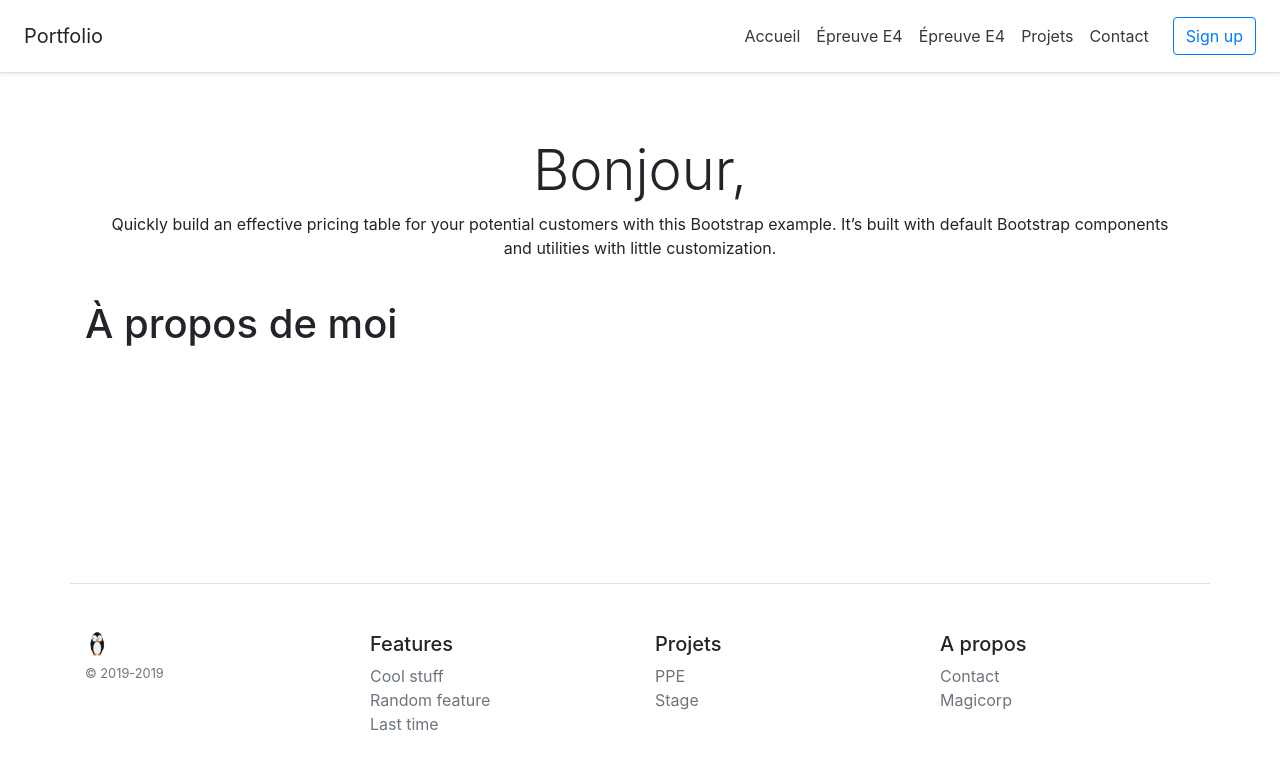
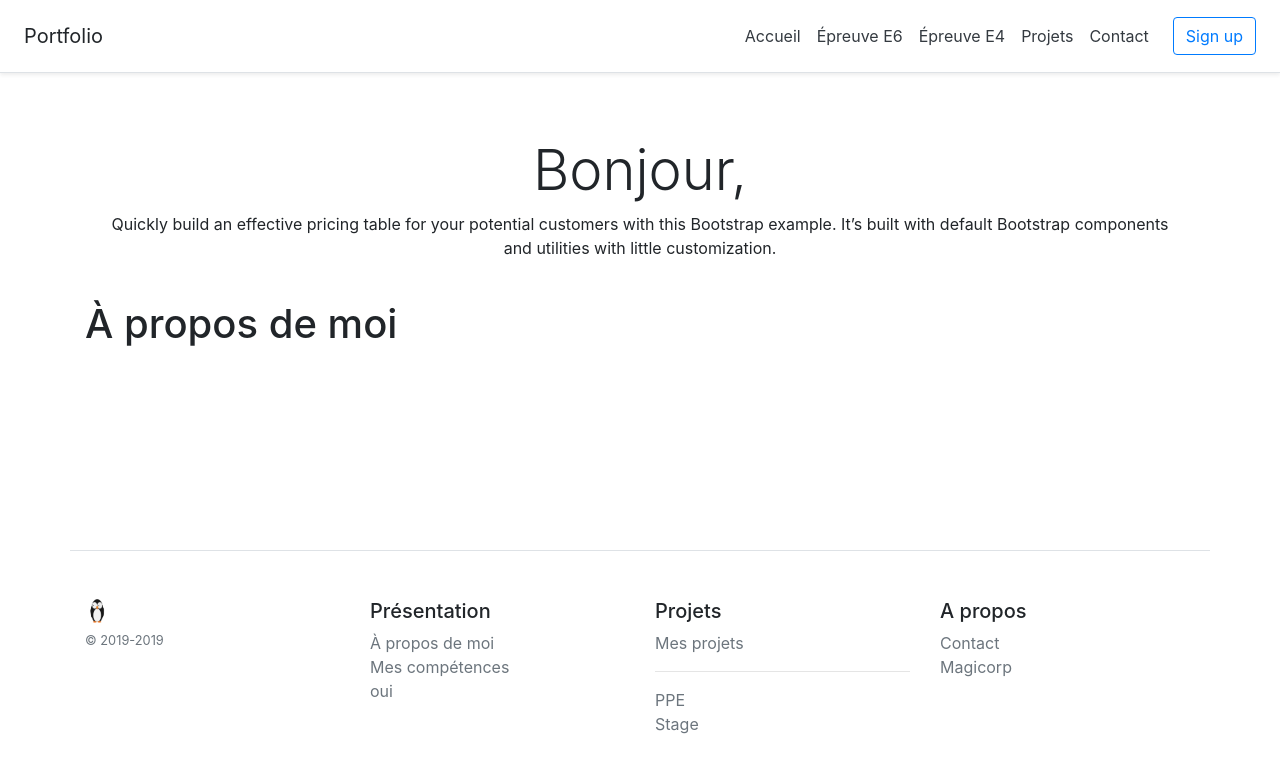
Before and after one commit to charles66820/portfolio, a PHP site: template templates/about.html.twig in a window 1280 px wide. Shown: the top 773 px of the page. Run offline with PHP 8.4, Linux system fonts and the light colour scheme; the template is opened without the code that fills it, so the values that code supplies are empty; some libraries are stand-ins or nearby versions.

Commit message:
correction et sticky navbar

```diff
--- a/templates/template.html.twig
+++ b/templates/template.html.twig
@@ -9,6 +9,7 @@
 
   <link href="https://fonts.googleapis.com/css?family=Roboto" rel="stylesheet">
   <link rel="stylesheet" href="https://stackpath.bootstrapcdn.com/bootstrap/4.3.1/css/bootstrap.min.css" integrity="sha384-ggOyR0iXCbMQv3Xipma34MD+dH/1fQ784/j6cY/iJTQUOhcWr7x9JvoRxT2MZw1T" crossorigin="anonymous">
+  <link rel="stylesheet" href="https://use.fontawesome.com/releases/v5.8.1/css/all.css" integrity="sha384-50oBUHEmvpQ+1lW4y57PTFmhCaXp0ML5d60M1M7uH2+nqUivzIebhndOJK28anvf" crossorigin="anonymous">
   {% block stylesheet %}{% endblock %}
   <style media="screen">
   .navbar-toggler-icon {
@@ -17,8 +18,13 @@
   </style>
 </head>
 <body class="d-flex h-100 w-100">
+  <div id="loading" class="bg-white h-100 w-100 position-fixed justify-content-center align-items-center" style="z-index:2000;display:-ms-flexbox;display:flex">
+    <div  class="spinner-border text-info" style="width: 4rem; height: 4rem;" role="status">
+      <span class="sr-only">Loading...</span>
+    </div>
+  </div>
   <div class="d-flex h-100 w-100 mx-auto flex-column">
-    <header class="navbar navbar-expand-sm p-3 px-md-4 mb-3 bg-white border-bottom shadow-sm">
+    <header class="navbar navbar-expand-sm p-3 px-md-4 mb-3 bg-white border-bottom shadow-sm position-sticky fixed-top">
       <h5 class="my-0 mr-md-auto font-weight-normal navbar-brand">Portfolio</h5>
       <button class="navbar-toggler" type="button" data-toggle="collapse" data-target="#navbarNav" aria-controls="navbarToggler" aria-expanded="false" aria-label="Toggle navigation">
         <span class="navbar-toggler-icon"></span>
@@ -30,7 +36,7 @@
             <a class="p-2 text-dark" href="/">Accueil</a>
           </li>
           <li class="nav-item">
-            <a class="p-2 text-dark" href="E6">Épreuve E4</a>
+            <a class="p-2 text-dark" href="E6">Épreuve E6</a>
           </li>
           <li class="nav-item">
             <a class="p-2 text-dark" href="E4">Épreuve E4</a>
@@ -57,18 +63,20 @@
           <small class="d-block mb-3 text-muted">© 2019-2019</small>
         </div>
         <div class="col-6 col-md">
-          <h5>Features</h5>
+          <h5>Présentation</h5>
           <ul class="list-unstyled text-small">
-            <li><a class="text-muted" href="#">Cool stuff</a></li>
-            <li><a class="text-muted" href="#">Random feature</a></li>
-            <li><a class="text-muted" href="#">Last time</a></li>
+            <li><a class="text-muted" href="/about#aboutMe">À propos de moi</a></li>
+            <li><a class="text-muted" href="/about#skills">Mes compétences</a></li>
+            <li><a class="text-muted" href="/about#">oui</a></li>
           </ul>
         </div>
         <div class="col-6 col-md">
           <h5>Projets</h5>
           <ul class="list-unstyled text-small">
-            <li><a class="text-muted" href="#">PPE</a></li>
-            <li><a class="text-muted" href="#">Stage</a></li>
+            <li><a class="text-muted" href="/projects">Mes projets</a></li>
+            <hr>
+            <li><a class="text-muted" href="/project/1">PPE</a></li>
+            <li><a class="text-muted" href="/project/2">Stage</a></li>
           </ul>
         </div>
         <div class="col-6 col-md">
@@ -86,5 +94,10 @@
   <script src="https://cdnjs.cloudflare.com/ajax/libs/popper.js/1.14.7/umd/popper.min.js" integrity="sha384-UO2eT0CpHqdSJQ6hJty5KVphtPhzWj9WO1clHTMGa3JDZwrnQq4sF86dIHNDz0W1" crossorigin="anonymous"></script>
   <script src="https://stackpath.bootstrapcdn.com/bootstrap/4.3.1/js/bootstrap.min.js" integrity="sha384-JjSmVgyd0p3pXB1rRibZUAYoIIy6OrQ6VrjIEaFf/nJGzIxFDsf4x0xIM+B07jRM" crossorigin="anonymous"></script>
   {% block javascripts %}{% endblock %}
+  <script type="text/javascript">
+    window.onload = function() {
+      $('#loading').hide();
+    }
+  </script>
 </body>
 </html>
```
